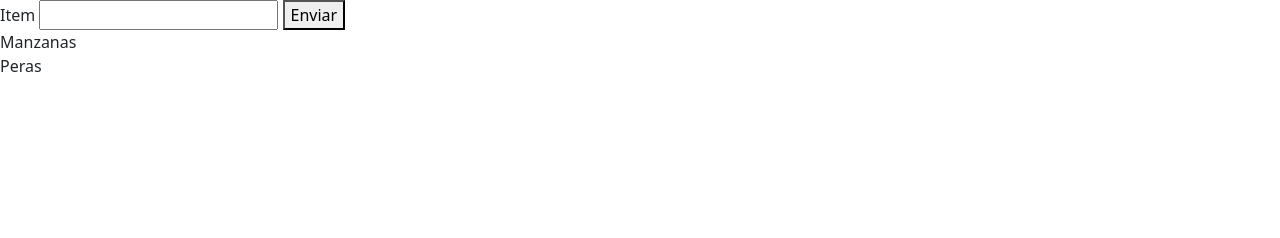
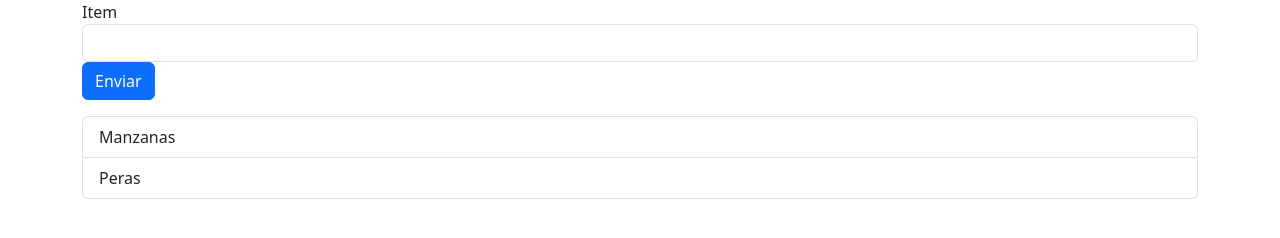
Before and after one commit to BrenRuizH/electron-task-app, an Electron app: page index.html in a window 1280 px wide. Drawn offline with nearby package versions, Linux system fonts and the light colour scheme.

Commit message:
Realizar cambios en el  diseño con el CSS de Bootstrap

```diff
--- a/index.html
+++ b/index.html
@@ -8,13 +8,18 @@
     <link rel="stylesheet" href="./node_modules/bootstrap/dist/css/bootstrap.min.css">
 </head>
 <body>
-    <form id="form-item" action="">
-        <label for="">Item</label>
-        <input type="text" name="item">
-        <button type="submit">Enviar</button>
-    </form>
+    <div class="container">
+        <form id="form-item" action="">
+            <div class="form-group">
+                <label for="">Item</label>
+                <input class="form-control" type="text" name="item">
+            </div>
 
-    <div id="my-list"></div>
+            <button class="btn btn-primary" type="submit">Enviar</button>
+        </form>
+
+        <ul id="my-list" class="list-group mt-3"></ul>
+    </div>
 
     <script>
         var list = ["Manzanas", "Peras"];
@@ -22,9 +27,9 @@
         function printItems() {
             document.querySelector("#my-list").innerHTML="";
             for(i = 0; i < list.length; i++) {
-                item = document.createElement("div");
+                item = document.createElement("li");
                 item.textContent = list[i];
-                item.className = "item";
+                item.className = "list-group-item";
 
                 document.querySelector("#my-list").appendChild(item);
             }
```
